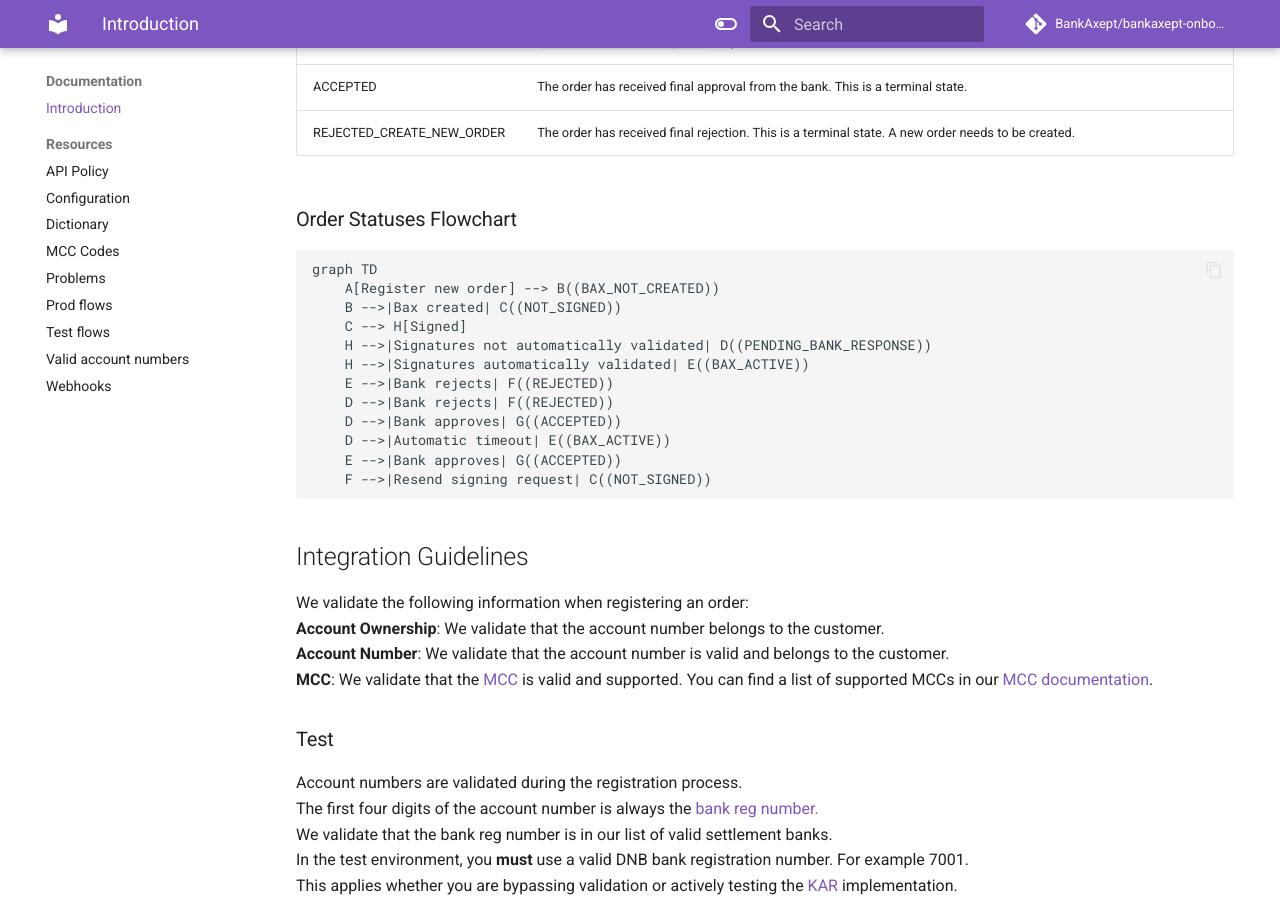
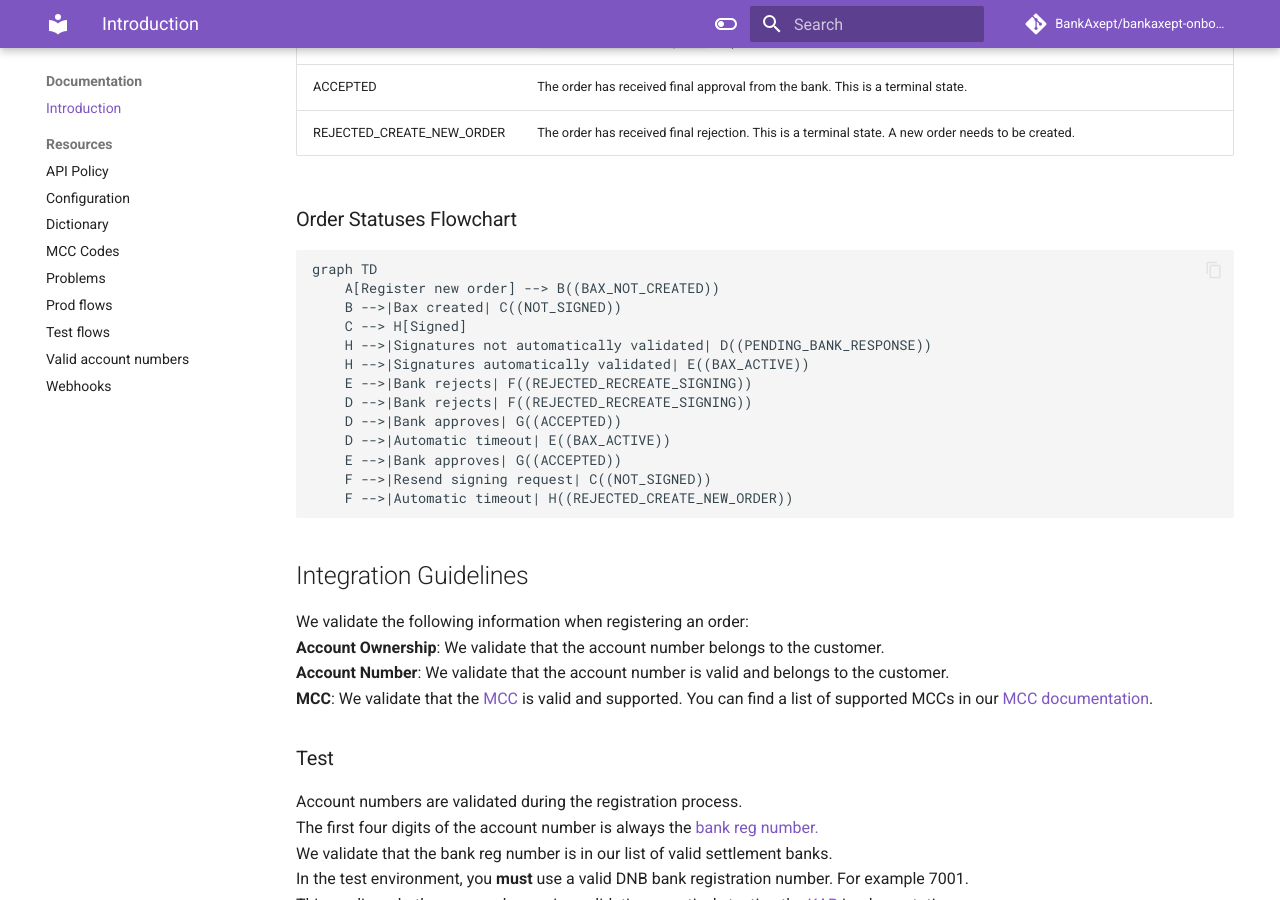
Before and after one commit to BankAxept/bankaxept-onboarding-external-documentation, an MkDocs documentation site: the page built from docs/getting_started.md, in a window 1280 px wide and 900 px high, scrolled down 1549 px. Built offline with MkDocs 1.6.1 and Material for MkDocs 9.7.7, drawn with Linux system fonts in a browser that asks for light colours; comment, search, counter and statistics services are not loaded.

Commit message:
Update order status flowchart

````diff
--- a/docs/getting_started.md
+++ b/docs/getting_started.md
@@ -54,12 +54,13 @@ graph TD
     C --> H[Signed]
     H -->|Signatures not automatically validated| D((PENDING_BANK_RESPONSE))
     H -->|Signatures automatically validated| E((BAX_ACTIVE))
-    E -->|Bank rejects| F((REJECTED))
-    D -->|Bank rejects| F((REJECTED))
+    E -->|Bank rejects| F((REJECTED_RECREATE_SIGNING))
+    D -->|Bank rejects| F((REJECTED_RECREATE_SIGNING))
     D -->|Bank approves| G((ACCEPTED))
     D -->|Automatic timeout| E((BAX_ACTIVE))
     E -->|Bank approves| G((ACCEPTED))
     F -->|Resend signing request| C((NOT_SIGNED))
+    F -->|Automatic timeout| H((REJECTED_CREATE_NEW_ORDER))
 ```
 
 ## Integration Guidelines
````
